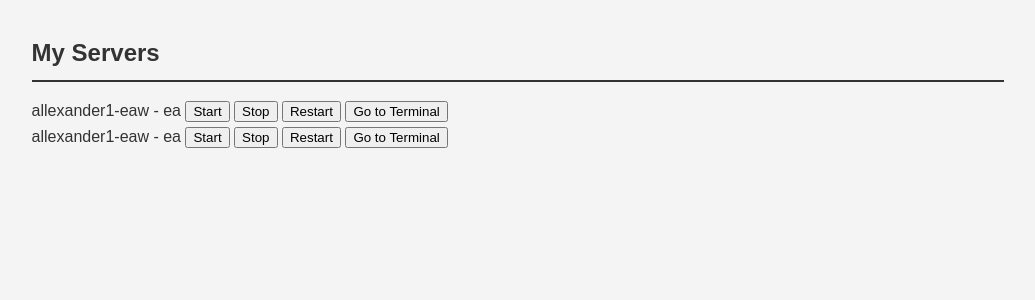
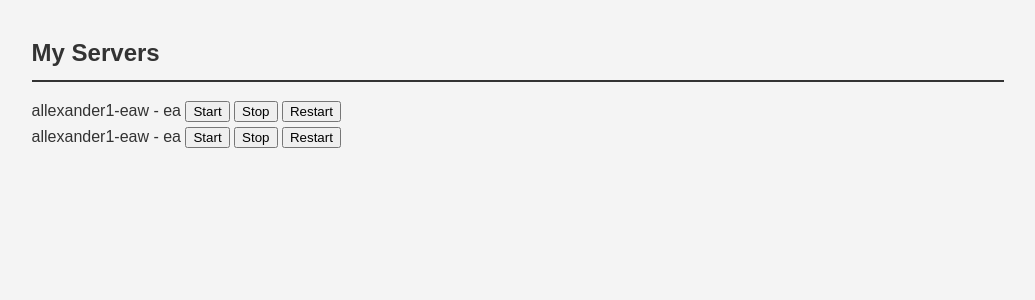
Before and after one commit to bmallexander/Prox, a Flask app: page /my_servers in a window 1280 px wide. Shown: the part 78-378 px from the top of the page, without its empty margins (122-1157 px from the left). Run offline with Flask 3, Linux system fonts and the light colour scheme; a user stored in the database is signed in.

Commit message:
Solved my_servers

```diff
--- a/app.py
+++ b/app.py
@@ -8,7 +8,6 @@ import requests
 import urllib3
 import secrets
 import string
-import paramiko
 
 
 # Disable SSL warnings for development
--- a/templates/my_servers.html
+++ b/templates/my_servers.html
@@ -41,9 +41,6 @@
                         <button name="action" value="restart">Restart</button>
                     </form>
                     <!-- Button to go to the terminal -->
-                    <form action="{{ url_for('terminal', vmid=node.vmid) }}" method="get" style="display:inline;">
-                        <button type="submit">Go to Terminal</button>
-                    </form>
                 </li>
                 {% endfor %}
             </ul>
```
